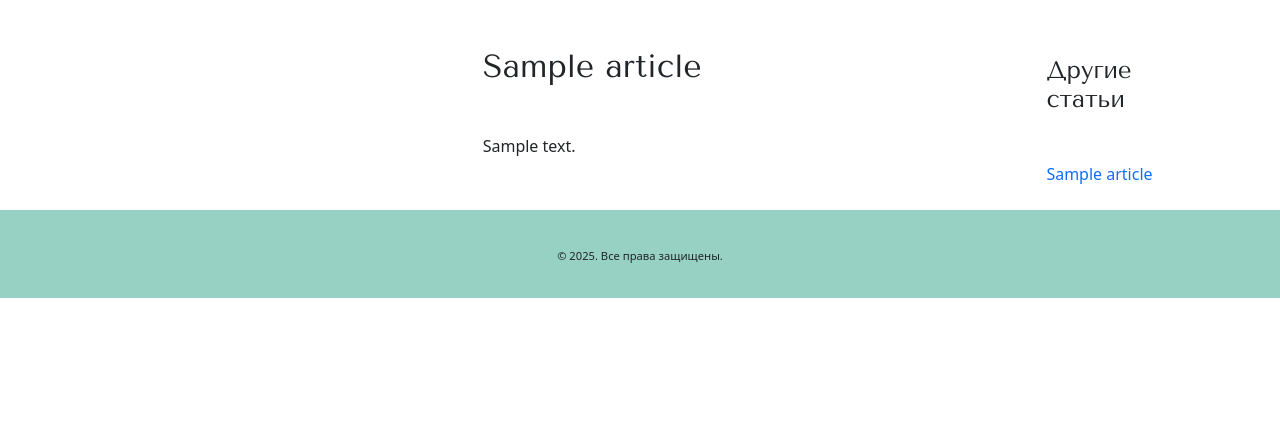
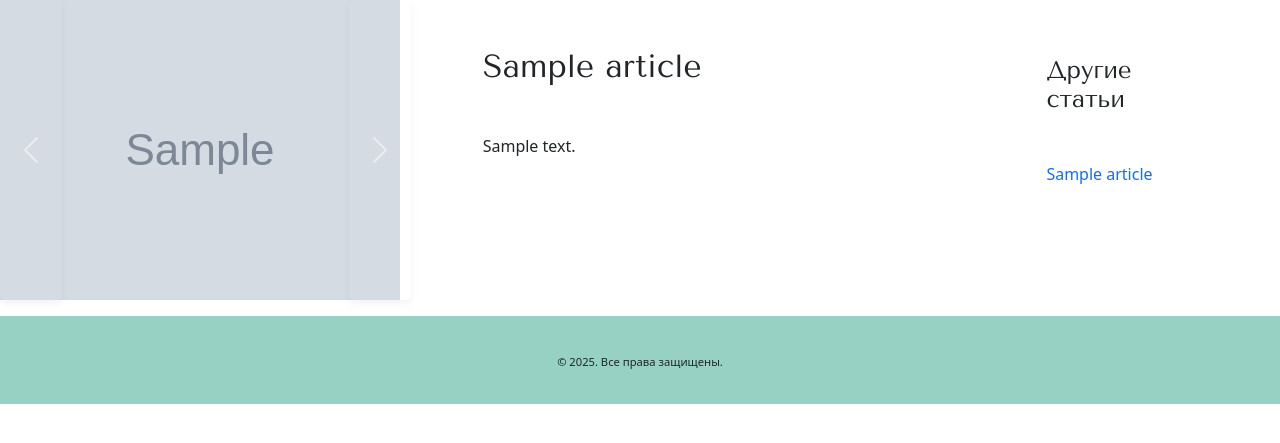
Before and after one commit to Marakuyaspb/around, a Django app: page /blog/1/ in a window 1280 px wide. Shown: the top 443 px of the page. Run offline with Django 5.2, Linux system fonts and the light colour scheme; tables that the repository leaves empty hold one stand-in row (values such as "Sample post"); grey boxes marked "Sample" are stand-in pictures; some libraries are stand-ins or nearby versions.

Commit message:
carousel on the article page is okay

```diff
--- a/blog/templates/blog/the_article.html
+++ b/blog/templates/blog/the_article.html
@@ -16,29 +16,71 @@
 
 			<div class='col-md-4 mb-2'>
 
-			{% if the_article.img_article_1 %}
+			{% if the_article.img_prev %}
 				<div id="carouselExampleInterval" class="carousel slide mb-2" data-bs-ride="carousel">
 					<div class="carousel-inner">
 
 						<div class="carousel-item active" data-bs-interval="3000">
-							<img src="{{ the_article.img_article_1.url }}" class="d-block blog_carousel" alt="...">
+							<img src="{{the_article.img_prev.url}}" class="d-block blog_carousel" alt="...">
 						</div>
 
-						{% if the_article.img_article_2 %}
+						{% if the_article.img_1 %}
 							<div class="carousel-item" data-bs-interval="3000">
-								<img src="{{ the_article.img_article_2.url }}" class="d-block blog_carousel" alt="...">
+								<img src="{{ the_article.img_1.url }}" class="d-block blog_carousel" alt="...">
 							</div>
 						{% endif %}
 
-						{% if the_article.img_article_3 %}
+						{% if the_article.img_2 %}
 							<div class="carousel-item" data-bs-interval="3000">
-								<img src="{{ the_article.img_article_3.url }}" class="d-block blog_carousel" alt="...">
+								<img src="{{ the_article.img_2.url }}" class="d-block blog_carousel" alt="...">
 							</div>
 						{% endif %}
 
-						{% if the_article.img_article_4 %}
+						{% if the_article.img_3 %}
 							<div class="carousel-item" data-bs-interval="3000">
-								<img src="{{ the_article.img_article_4.url }}" class="d-block " alt="...">
+								<img src="{{ the_article.img_3.url }}" class="d-block " alt="...">
+							</div>
+						{% endif %}
+
+						{% if the_article.img_4 %}
+							<div class="carousel-item" data-bs-interval="3000">
+								<img src="{{ the_article.img_4.url }}" class="d-block " alt="...">
+							</div>
+						{% endif %}
+
+						{% if the_article.img_5 %}
+							<div class="carousel-item" data-bs-interval="3000">
+								<img src="{{ the_article.img_5.url }}" class="d-block " alt="...">
+							</div>
+						{% endif %}
+
+						{% if the_article.img_6 %}
+							<div class="carousel-item" data-bs-interval="3000">
+								<img src="{{ the_article.img_6.url }}" class="d-block " alt="...">
+							</div>
+						{% endif %}
+
+						{% if the_article.img_7 %}
+							<div class="carousel-item" data-bs-interval="3000">
+								<img src="{{ the_article.img_7.url }}" class="d-block " alt="...">
+							</div>
+						{% endif %}
+
+						{% if the_article.img_8 %}
+							<div class="carousel-item" data-bs-interval="3000">
+								<img src="{{ the_article.img_8.url }}" class="d-block " alt="...">
+							</div>
+						{% endif %}
+
+						{% if the_article.img_9 %}
+							<div class="carousel-item" data-bs-interval="3000">
+								<img src="{{ the_article.img_9.url }}" class="d-block " alt="...">
+							</div>
+						{% endif %}
+
+						{% if the_article.img_10 %}
+							<div class="carousel-item" data-bs-interval="3000">
+								<img src="{{ the_article.img_10.url }}" class="d-block " alt="...">
 							</div>
 						{% endif %}
 
```
